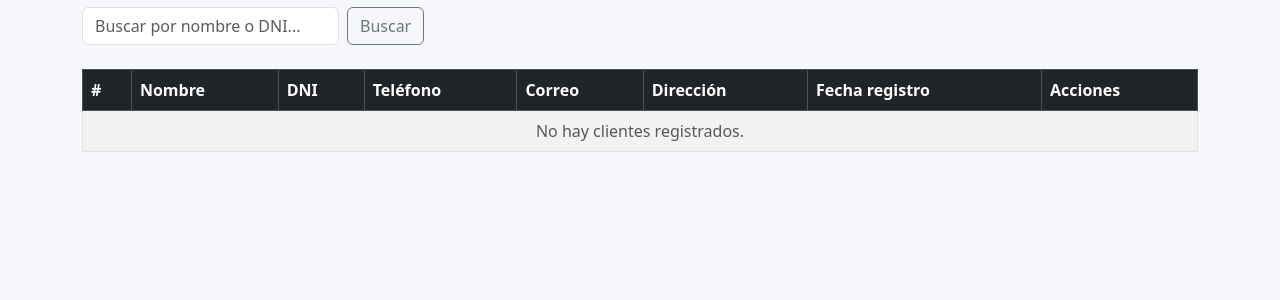
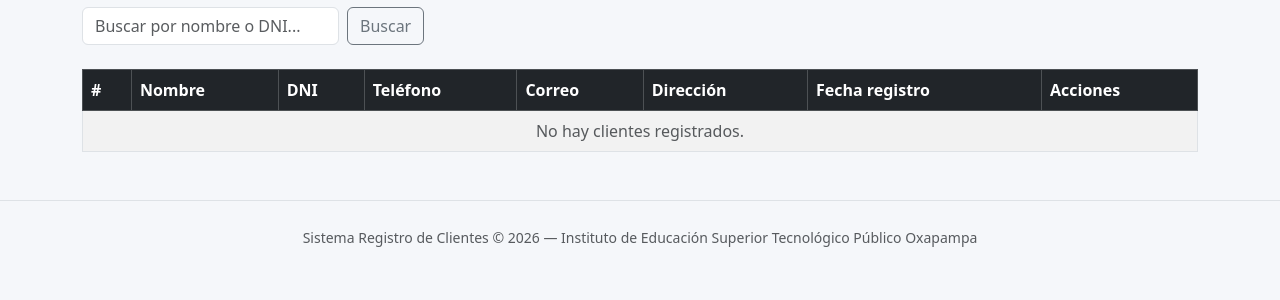
Before and after one commit to brandoncrespo21/mi-primer-proyecto, a Flask app: page / in a window 1280 px wide. Shown: the part 131-431 px from the top of the page. Run offline with Flask 3, Linux system fonts and the light colour scheme; data that the repository does not hold is empty.

Commit message:
Agrega pie de pagina a la interfaz

```diff
--- a/codigo_fuente/templates/base.html
+++ b/codigo_fuente/templates/base.html
@@ -28,6 +28,9 @@
 
         {% block content %}{% endblock %}
     </div>
+    <footer class="text-center text-muted py-4 mt-5 border-top">
+        <small>Sistema Registro de Clientes &copy; 2026 — Instituto de Educación Superior Tecnológico Público Oxapampa</small>
+    </footer>
 
     <script src="https://cdn.jsdelivr.net/npm/bootstrap@5.3.3/dist/js/bootstrap.bundle.min.js"></script>
 </body>
```
